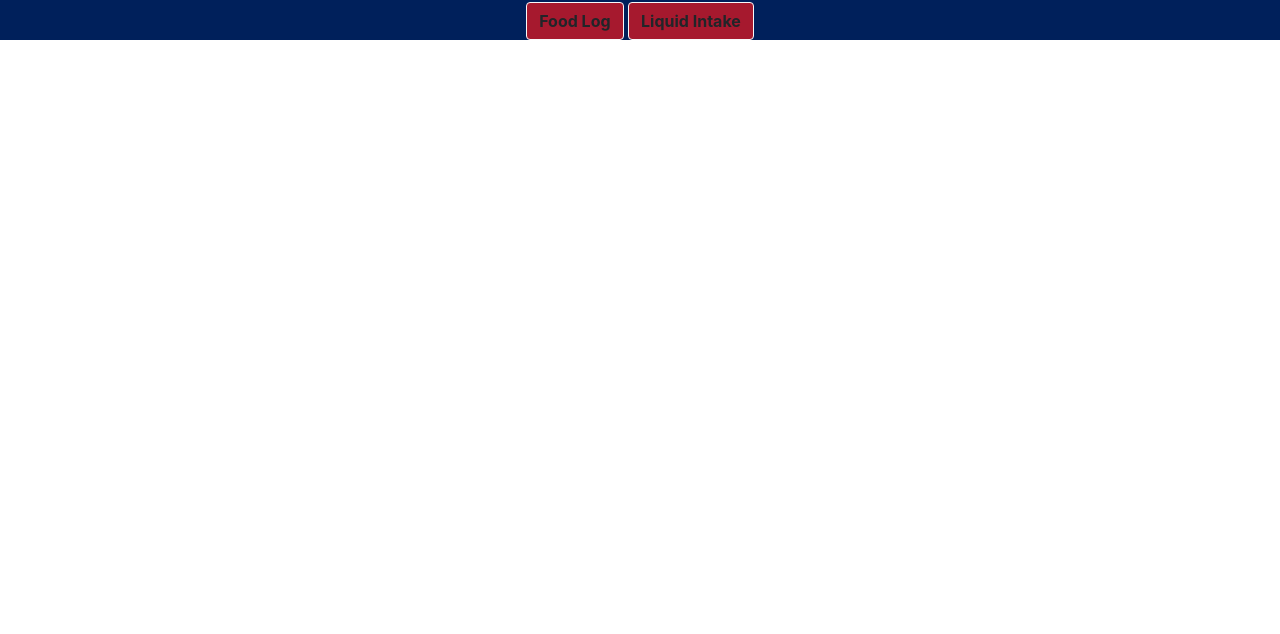
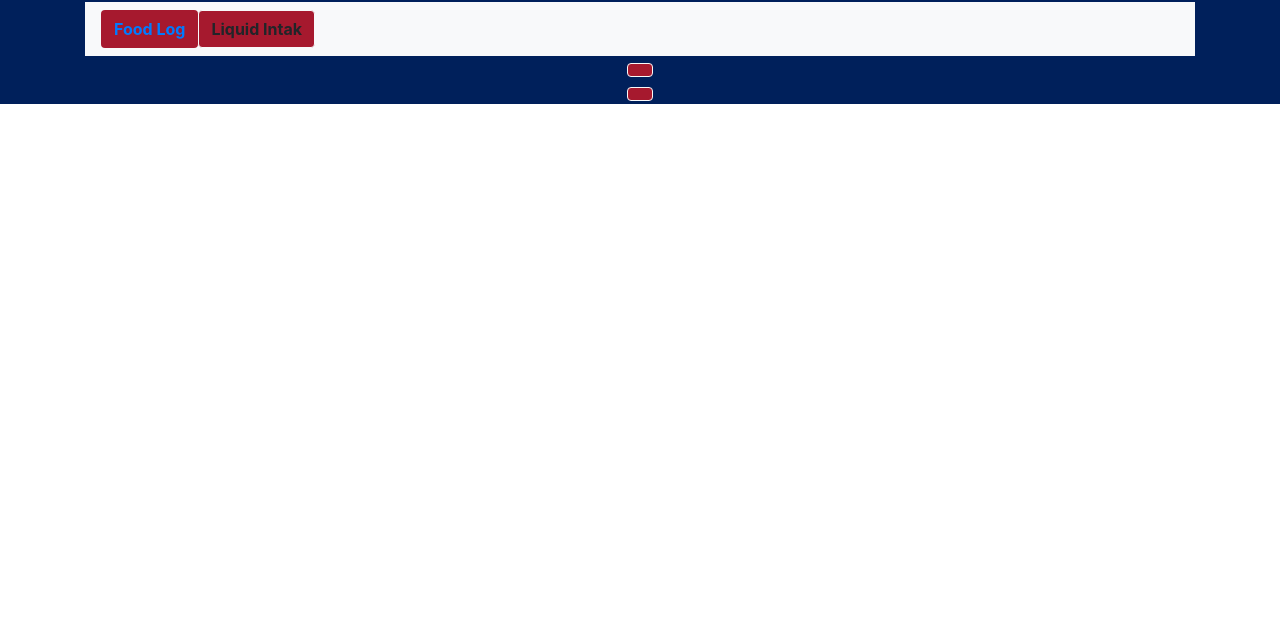
Before and after one commit to premtrans/wellness, a plain HTML site: page index.html in a window 1280 px wide. Shown: the part 166-800 px from the top of the page. Drawn offline with nearby package versions, Linux system fonts and the light colour scheme.

Commit message:
Update index.html

```diff
--- a/index.html
+++ b/index.html
@@ -48,11 +48,13 @@ p{
 </div>
 <section>
  <h1>Program Forms</h1>
-<div>
- <a href="foodlog.html" class="btn btn-light" role="button" aria-pressed="true">Food Log</a>
+ <nav class="navbar navbar-light bg-light">
+  <form class="form-inline">
+    <a href="foodlog.html" button class="btn btn-ligth" type="button">Food Log</button>
+    <a href="liquid.html" button class="btn btn-light" type="button">Liquid Intak</button>
+  </form>
+</nav>
 
- <a href="liquid.html" class="btn btn-light" role="button" aria-pressed="true">Liquid Intake</a>
-</div>
 </section>
 </body>
 </html>
```
